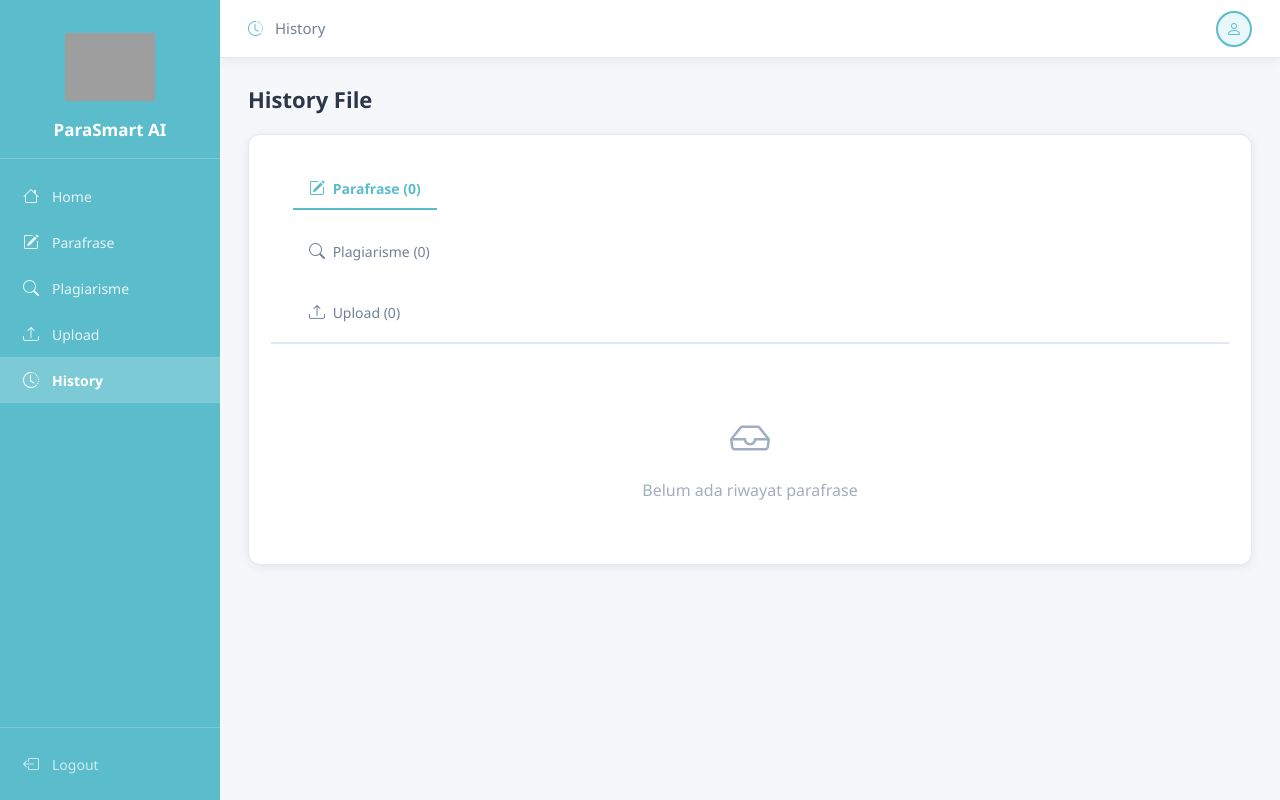
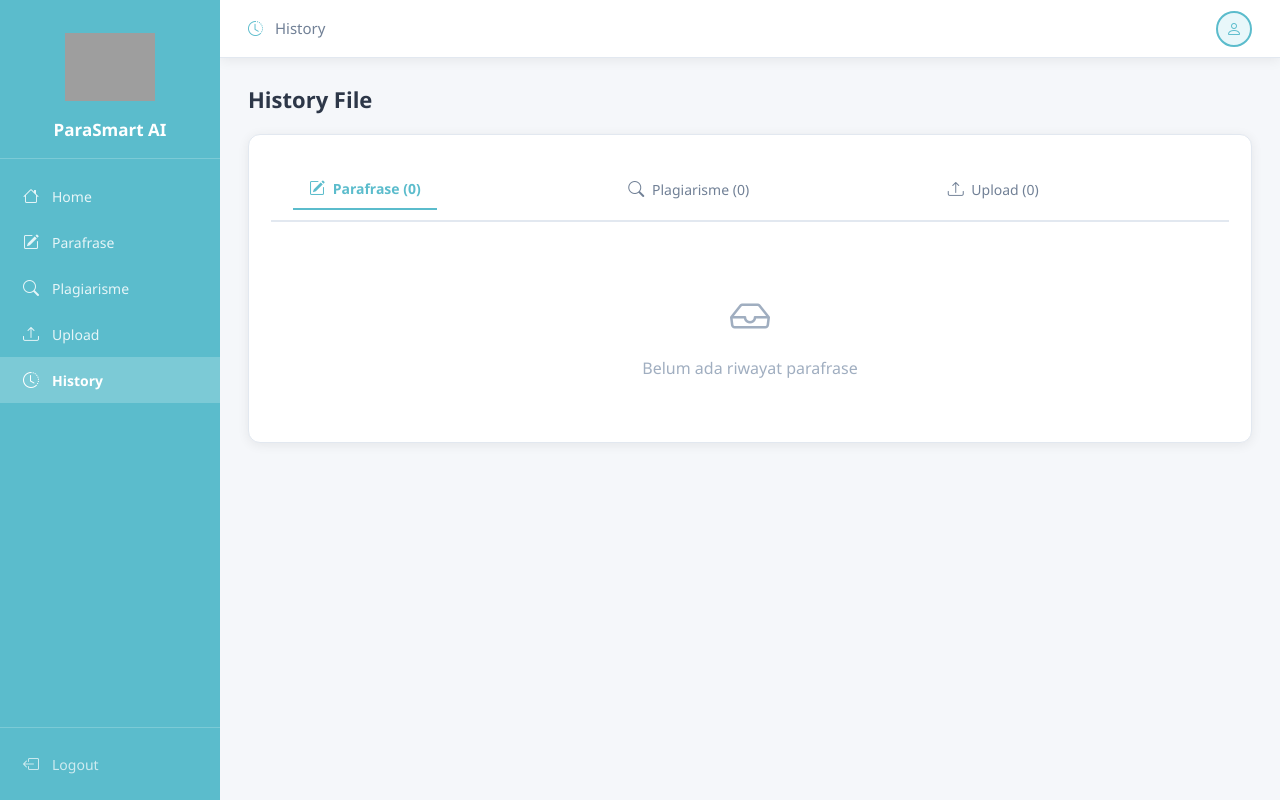
Before and after one commit to ichldaa/parasmart-ai-final, a Django app: page /history/ in a window 1280 px wide. Run offline with Django 5.2, Linux system fonts and the light colour scheme; the visitor is signed in with stand-in values (Sample User, id 1); data that the repository does not hold is empty; grey boxes are pictures that could not be loaded.

Commit message:
Perbaiki tampilan halaman history

```diff
--- a/parasmart_project/core/templates/core/history.html
+++ b/parasmart_project/core/templates/core/history.html
@@ -10,7 +10,7 @@
 
 <div class="card-feature">
     <!-- Tab Nav -->
-    <ul class="nav nav-tabs mb-4" style="border-bottom:2px solid var(--border);">
+    <ul class="nav nav-tabs mb-4" style="border-bottom:2px solid var(--border);display:flex;flex-direction:row;flex-wrap:nowrap;">
         <li class="nav-item">
             <button class="nav-link active" id="tab-parafrase" onclick="switchTab('parafrase')"
                 style="border:none;background:none;font-weight:600;font-size:14px;color:var(--primary);border-bottom:2px solid var(--primary);padding:8px 16px;">
```
